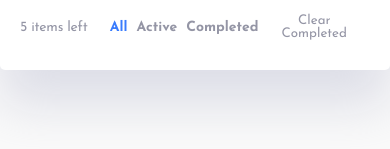
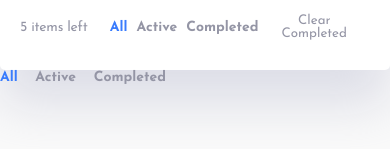
Before and after one commit to mileine/frontendmentor-todo-app-react, a React (Create React App) app: page / in a window 390 px wide. Shown: the part 655-804 px from the top of the page. Built offline with nearby package versions, Linux system fonts and the light colour scheme.

Commit message:
RWD: Adapt filter to mobile devices

```diff
--- a/src/App.js
+++ b/src/App.js
@@ -2,6 +2,7 @@ import React, { useState } from 'react'
 import './styles/App.scss';
 import Header from './components/Header'
 import Form from './components/Form'
+import Filter from './components/Filter'
 import TodoList from './components/TodoList';
 import todoList from './data/data.json'
 
@@ -53,6 +54,9 @@ const App = () => {
         <Header theme={theme} toggleTheme={toggleTheme}/>
         <Form nextId={nextId} theme={theme} addItem={addItem}/>
         <TodoList theme={theme} items={items} updateItem={updateItem} updateItems={updateItems} selectedFilter={selectedFilter} updateFilter={updateFilter} clearCompleted={clearCompleted}/>
+        <div className="filter-desktop">
+          <Filter selectedFilter={selectedFilter} updateFilter={updateFilter} theme={theme}/>
+        </div>
       </div>
     </div>
   );
--- a/src/components/Filter.js
+++ b/src/components/Filter.js
@@ -6,7 +6,7 @@ const Filter = ({ selectedFilter, updateFilter, theme }) => {
     updateFilter(selected)
   }
   return(
-    <div className="filter-wrapper">
+    <div className={`filter-wrapper ${theme}`}>
       <button
         aria-label="All"
         value="all"
--- a/src/styles/App.scss
+++ b/src/styles/App.scss
@@ -25,8 +25,8 @@ button:focus {
   &.light {
     background: #fafafa;
     background-image: url('../assets/images/bg-desktop-light.jpg');
+    background-size: 100% auto;
     background-repeat: no-repeat;
-    background-size: 100% auto;
     @include mobile {
       background-image: url('../assets/images/bg-mobile-light.jpg');
     }
@@ -321,4 +321,28 @@ input:focus {
       }
     }
   }
+  @include mobile {
+    width: 100%;
+    padding: 20px;
+    margin-top: 15px;
+    border-radius: 5px;
+    .filter-option {
+      margin-right: 20px;
+    }
+    justify-content: center;
+    &.light{
+      background: white;
+      box-shadow: 0px 35px 50px #C2C3D680;
+    }
+    &.dark{
+      background: #25273D;
+      box-shadow: 0px 35px 50px #00000080;
+    }
+  }
 }
+
+.filter-desktop {
+  @include desktop {
+    display: none;
+  }
+}
--- a/src/styles/_mixins.scss
+++ b/src/styles/_mixins.scss
@@ -1,7 +1,14 @@
 $mobile-width: 375px;
+$desktop-width: 1440px;
 
 @mixin mobile {
   @media (max-width: #{$mobile-width}) {
     @content
   }
+};
+
+@mixin desktop {
+  @media (min-width: #{$desktop-width}) {
+    @content
+  }
 }
```
